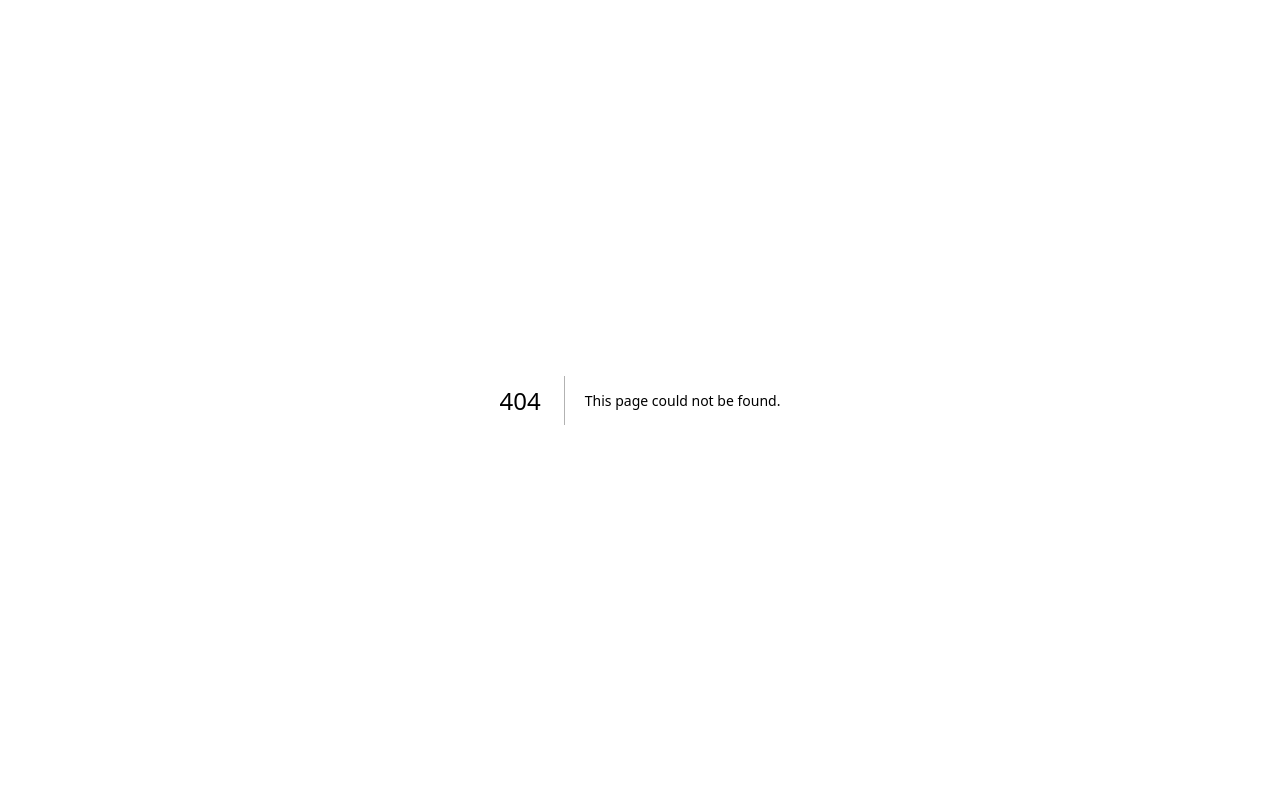
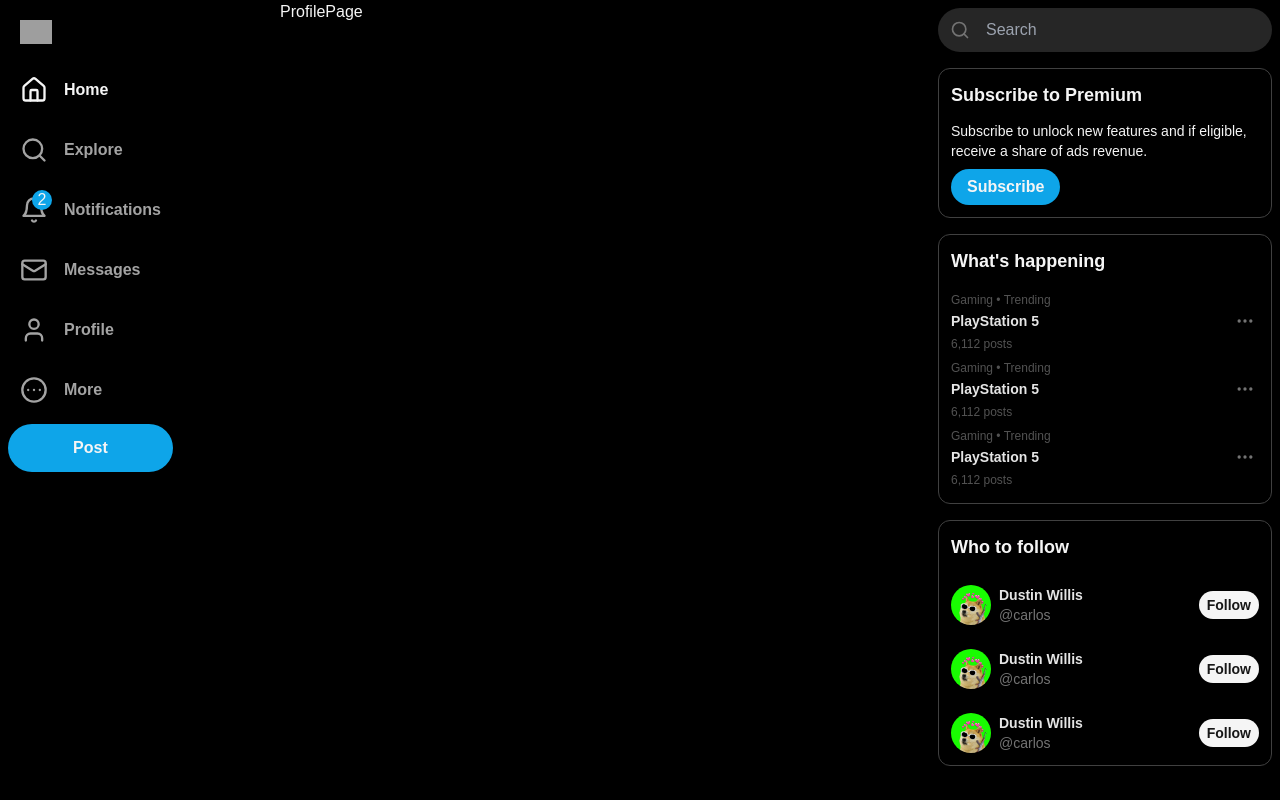
Before and after one commit to jayantpathariya/x, a Next.js app: page /bookmarks in a window 1280 px wide. Before the commit this address had no page. Built offline with nearby package versions, Linux system fonts and the light colour scheme; grey boxes are pictures that could not be loaded; a web font is replaced by a local one.

Commit message:
Refactor explore-for-you and fixed hydration error

```diff
--- /dev/null
+++ b/app/(site)/[username]/page.tsx
@@ -0,0 +1,5 @@
+const ProfilePage = () => {
+  return <div>ProfilePage</div>;
+};
+
+export default ProfilePage;
--- a/components/explore-for-you.tsx
+++ b/components/explore-for-you.tsx
@@ -3,10 +3,12 @@ import { TrendingItem } from "./trending-item";
 
 export const ExploreForYou = () => {
   return (
-    <Tabs.Content value="trending">
-      {Array.from({ length: 15 }).map((_, i) => (
-        <TrendingItem key={i} />
-      ))}
+    <Tabs.Content value="for-you">
+      <div className="flex flex-col gap-y-2">
+        {Array.from({ length: 15 }).map((_, i) => (
+          <TrendingItem key={i} />
+        ))}
+      </div>
     </Tabs.Content>
   );
 };
--- a/components/follow-item.tsx
+++ b/components/follow-item.tsx
@@ -4,7 +4,7 @@ import { HoverCard } from "./hover-card";
 
 export const FollowItem = () => {
   return (
-    <button className="flex items-center justify-between p-3 hover:bg-neutral-900/30 w-full">
+    <div className="flex items-center justify-between p-3 hover:bg-neutral-900/30 w-full">
       <div className="flex items-center gap-x-2">
         <Image
           src="/profile-picture.png"
@@ -28,6 +28,6 @@ export const FollowItem = () => {
       <button className="bg-neutral-100 text-neutral-900 font-bold py-1 px-2 rounded-full text-sm hover:bg-neutral-100/80 transition-colors duration-200 ease-in-out">
         Follow
       </button>
-    </button>
+    </div>
   );
 };
--- a/components/post.tsx
+++ b/components/post.tsx
@@ -22,12 +22,9 @@ export const Post = () => {
         <div className="flex w-full justify-between  text-neutral-500">
           <div className="flex items-center gap-x-1 md:gap-x-2">
             <HoverCard>
-              <Link
-                href="/profile"
-                className=" text-neutral-200 font-semibold text-sm md:text-base line-clamp-1 hover:underline"
-              >
+              <button className=" text-neutral-200 font-semibold text-sm md:text-base line-clamp-1 hover:underline">
                 Ethel Richards
-              </Link>
+              </button>
             </HoverCard>
             <HoverCard>
               <p className="text-sm">@scottrosa</p>
--- a/components/sidebar-box.tsx
+++ b/components/sidebar-box.tsx
@@ -14,7 +14,7 @@ export const SidebarBox = ({ children, className, title }: Props) => {
         className
       )}
     >
-      <h2 className="font-bold p-3">{title}</h2>
+      <h2 className="font-bold p-3 text-lg">{title}</h2>
       {children}
     </div>
   );
--- a/components/trending-item.tsx
+++ b/components/trending-item.tsx
@@ -6,7 +6,7 @@ export const TrendingItem = () => {
   return (
     <Link
       href="/post"
-      className="flex items-center justify-between hover:bg-neutral-900/30 p-3 pb-0 last:pb-3 transition-colors duration-200 ease-in-out"
+      className="flex items-center justify-between hover:bg-neutral-900/30 p-3 pt-0 pb-0 last:pb-3 transition-colors duration-200 ease-in-out"
     >
       <div>
         <span className="text-xs text-neutral-600">Gaming • Trending</span>
--- a/components/trending-sidebar.tsx
+++ b/components/trending-sidebar.tsx
@@ -1,11 +1,18 @@
+"use client";
+
 import { Search } from "lucide-react";
+import { usePathname } from "next/navigation";
 import { FollowItem } from "./follow-item";
 import { SidebarBox } from "./sidebar-box";
 import { TrendingItem } from "./trending-item";
 
 export const TrendingSidebar = () => {
+  const pathname = usePathname();
+
   return (
     <aside className="p-2 min-w-[350px] hidden xl:block sticky z-10 top-0 bg-black h-fit">
+      {!pathname.includes("/explore") && (
+        <>
           <div className="relative">
             <input
               type="text"
@@ -14,11 +21,24 @@ export const TrendingSidebar = () => {
             />
             <Search className="absolute size-5 left-3 top-3 text-neutral-500 peer-focus-within:text-sky-500" />
           </div>
+          <SidebarBox title="Subscribe to Premium">
+            <div className="p-3 pt-0">
+              <p className="text-sm">
+                Subscribe to unlock new features and if eligible, receive a
+                share of ads revenue.
+              </p>
+              <button className="bg-sky-500 px-4 py-1.5 rounded-full font-semibold mt-2 text-neutral-100">
+                Subscribe
+              </button>
+            </div>
+          </SidebarBox>
           <SidebarBox title="What's happening">
             <TrendingItem />
             <TrendingItem />
             <TrendingItem />
           </SidebarBox>
+        </>
+      )}
       <SidebarBox title="Who to follow">
         <FollowItem />
         <FollowItem />
```
Lines whose indentation alone changed are shown as unchanged.
